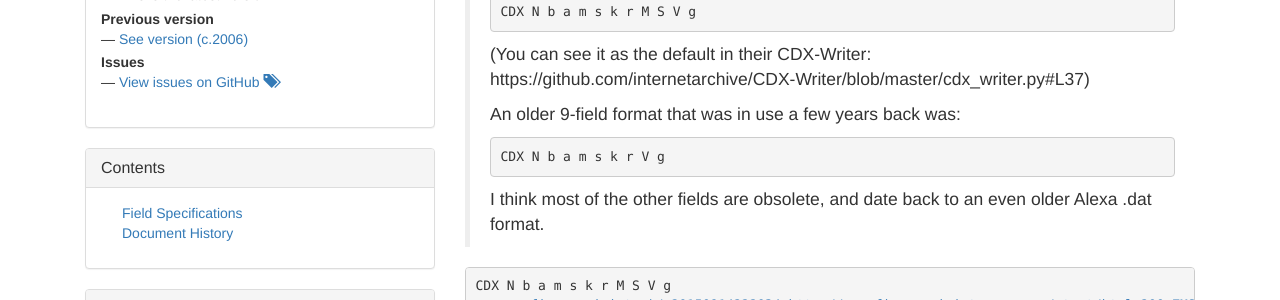
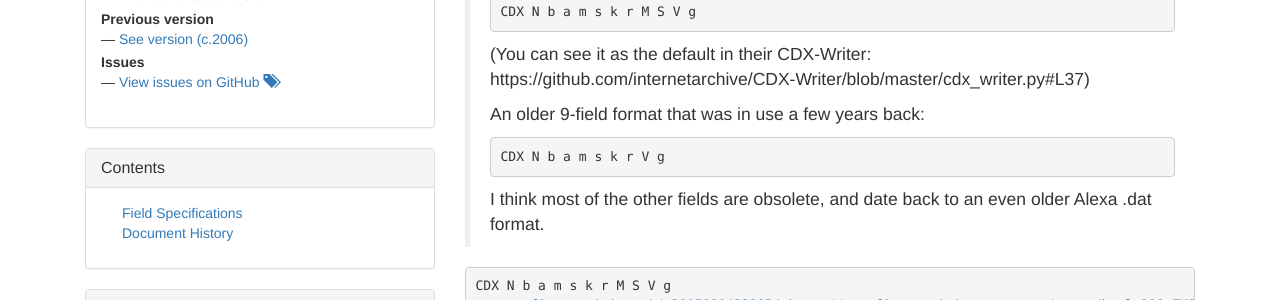
Before and after one commit to iipc/warc-specifications, a Jekyll site: the page built from specifications/cdx-format/cdx-2015/index.md, in a window 1280 px wide and 1400 px high. Shown: the part 281-581 px from the top of the window. Built offline with Jekyll 4.4.1, drawn with Linux system fonts in a browser that asks for light colours; nearby versions of some CDN libraries; some of the changed text lies outside the part shown.

Commit message:
CDX 2015: index.md fix typos

```diff
--- a/specifications/cdx-format/cdx-2015/index.md
+++ b/specifications/cdx-format/cdx-2015/index.md
@@ -15,7 +15,7 @@ previous-version: (c.2006)
 >
 > (You can see it as the default in their CDX-Writer: https://github.com/internetarchive/CDX-Writer/blob/master/cdx_writer.py#L37)
 >
-> An older 9-field format that was in use a few years back was:
+> An older 9-field format that was in use a few years back:
 >
 >     CDX N b a m s k r V g
 >
```
Also changed, not shown: other parts of specifications/cdx-format/cdx-2015/index.md (+5 -3 lines).
